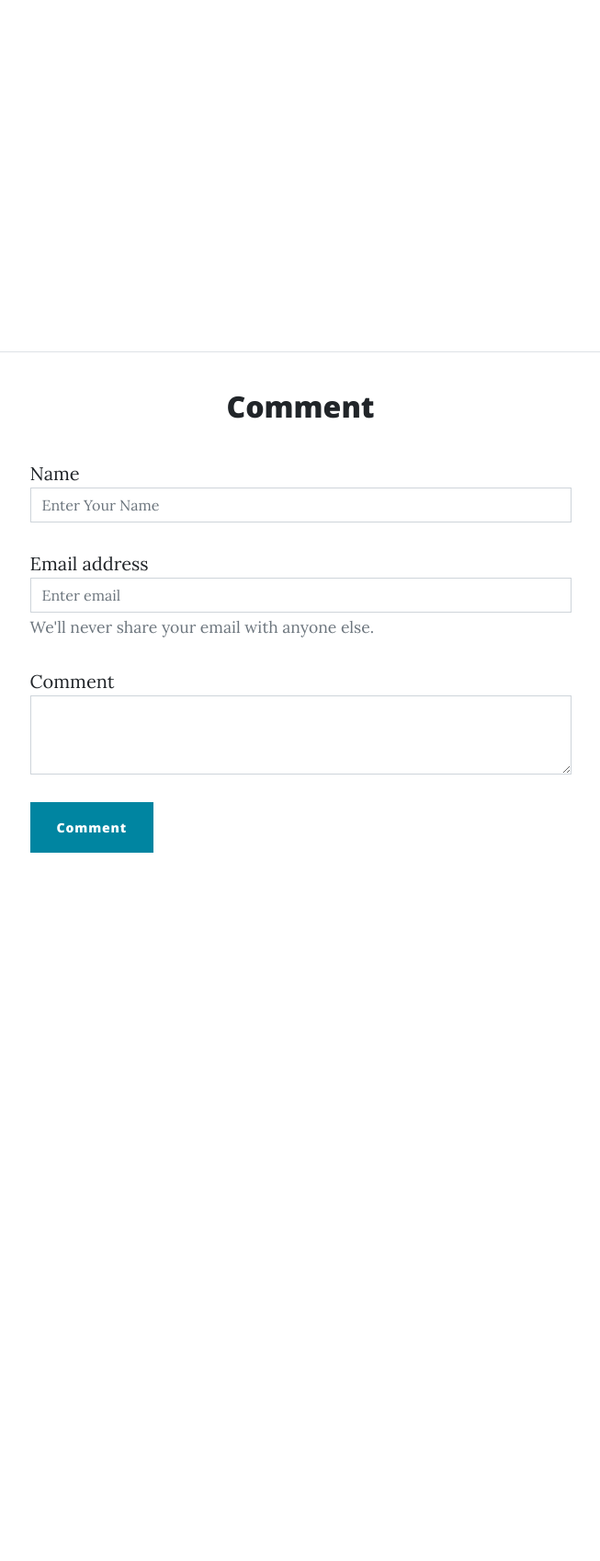
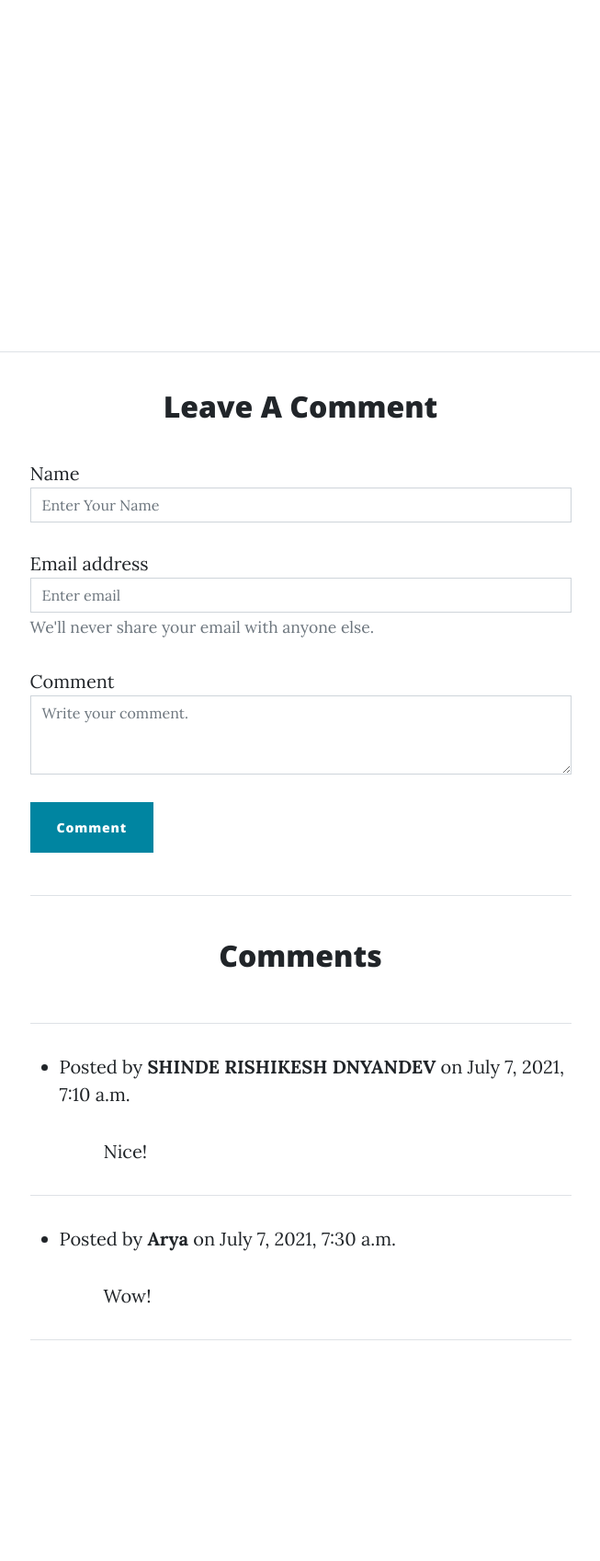
Before and after one commit to rdshinde/personalized-blogging-app, a Django app: a page that uses blog/templates/base.html in a window 1280 px wide. Shown: the part 1348-3045 px from the top of the page at 92% size, without its empty margins (313-966 px from the left). Run offline with Django 3.2, Linux system fonts and the light colour scheme; a user stored in the database is signed in; data comes from the database, SQL or seed files in the repository; both versions use the stored data as it was after the commit; some libraries are stand-ins or nearby versions.

Commit message:
fix: comments
Comments section is fully functional with primary features

```diff
--- a/blog/blogpost/views.py
+++ b/blog/blogpost/views.py
@@ -13,12 +13,12 @@ class HomeView(ListView):
 
 
 def posts(request,slug):
-    comments = Comment.objects.all()
+    # comments = Comment.objects.all()
     if request.method != 'POST':
         posts = Post.objects.get(slug = slug)
     elif request.method == 'POST':
         post_instance = get_object_or_404(Post, slug=slug)
-        name = request.POST['name'].capitalize()
+        name = request.POST['name']
         email = request.POST['email']
         comment_body = request.POST['comment']
         post = Comment()
@@ -28,10 +28,10 @@ def posts(request,slug):
         post.body = comment_body
         post.save()
         return redirect('post',slug=slug)
-        print(name,email,comment_body)
+        # print(name,email,comment_body)
     else:
         pass
-    return render(request,"post.html",{'post':posts,'comment':comments })
+    return render(request,"post.html",{'post':posts})
 
 
 
--- a/blog/templates/base.html
+++ b/blog/templates/base.html
@@ -112,7 +112,7 @@
                 </a>
               </li>
               <li class="list-inline-item">
-                <a href="#!">
+                <a href="https://github.com/rdshinde">
                   <span class="fa-stack fa-lg">
                     <i class="fas fa-circle fa-stack-2x"></i>
                     <i class="fab fa-github fa-stack-1x fa-inverse"></i>
--- a/blog/templates/post.html
+++ b/blog/templates/post.html
@@ -49,6 +49,7 @@
         <iframe width="100%" height="375" src="{{post.url_field}} "> </iframe>
         {% endif %}
       </div>
+      <br />
       <hr />
     </div>
   </div>
@@ -58,7 +59,7 @@
 <section class="container px-4 px-lg-5">
   <div class="row gx-4 gx-lg-5 justify-content-center">
     <div class="col-md-10 col-lg-8 col-xl-7">
-      <h2 style="text-align:center">Comment</h2>
+      <h2 style="text-align: center">Leave A Comment</h2>
       <br />
       <!-- Add the Login form Here -->
       <form method="POST" autocomplete="off">
@@ -94,6 +95,7 @@
         <div class="form-group">
           <label for="exampleFormControlTextarea1">Comment</label>
           <textarea
+            placeholder="Write your comment."
             required
             name="comment"
             class="form-control"
@@ -102,32 +104,55 @@
           ></textarea>
         </div>
         <br />
-        <button type="submit" class="btn btn-primary">Comment</button><br />
+        <button type="submit" class="btn btn-primary" style="text-align: center;">Comment</button><br />
+        {% else %}
+<a href="{% url 'login'%}" class="btn btn-primary"
+  >Please Login To Add and View Comments
+  <a>
+    <br />
 
+    {% endif %}
       </form>
-
-
     </div>
   </div>
 </section>
-{% else %}
-      <a href=""><button type="submit" class="btn btn-primary">Please Login To Add Comments</button><br /></a>
 
-{% endif %}
     <!-- Comment Section -->
     {% if user.is_authenticated %}
     <section class="container px-4 px-lg-5">
       <div class="row gx-4 gx-lg-5 justify-content-center">
         <div class="col-md-10 col-lg-8 col-xl-7">
-      {% for comments in comment %} {% if post.title == comment.post %}
+          <br />
+          <hr />
+          <br />
+          <h2 style="text-align: center">Comments</h2>
+          <br />
+          <hr />
+          {% if not post.comments.all %}
+          <p style="text-align: center">No Comments</p>
+          {% endif %} {% for comments in post.comments.all %}
           <ul>
-        <small>Comment By {{comment.name}} on {{comment.created_on}}</small>
+            <li>
+              <p class="post-meta">
+                Posted by <strong>{{comments.name}}</strong>
+
+                on {{comments.created_on}}
+              </p>
+              <!-- <small>
+            Comment By - <strong>{{comments.name}}</strong> on
+            {{comments.created_on}}
+          </small> -->
+
               <div class="container">
-          <p>{{comment.body}}</p>
+                <p>{{comments.body}}</p>
               </div>
+            </li>
           </ul>
-      {% endif %} {% endfor %}
+          <hr />
+          {% endfor %}
         </div>
       </div>
     </section>
     {% endif %} {% endblock %}
+  </a></a
+>
```
Also changed, not shown: blog/db.sqlite3. Lines whose indentation alone changed are shown as unchanged.
